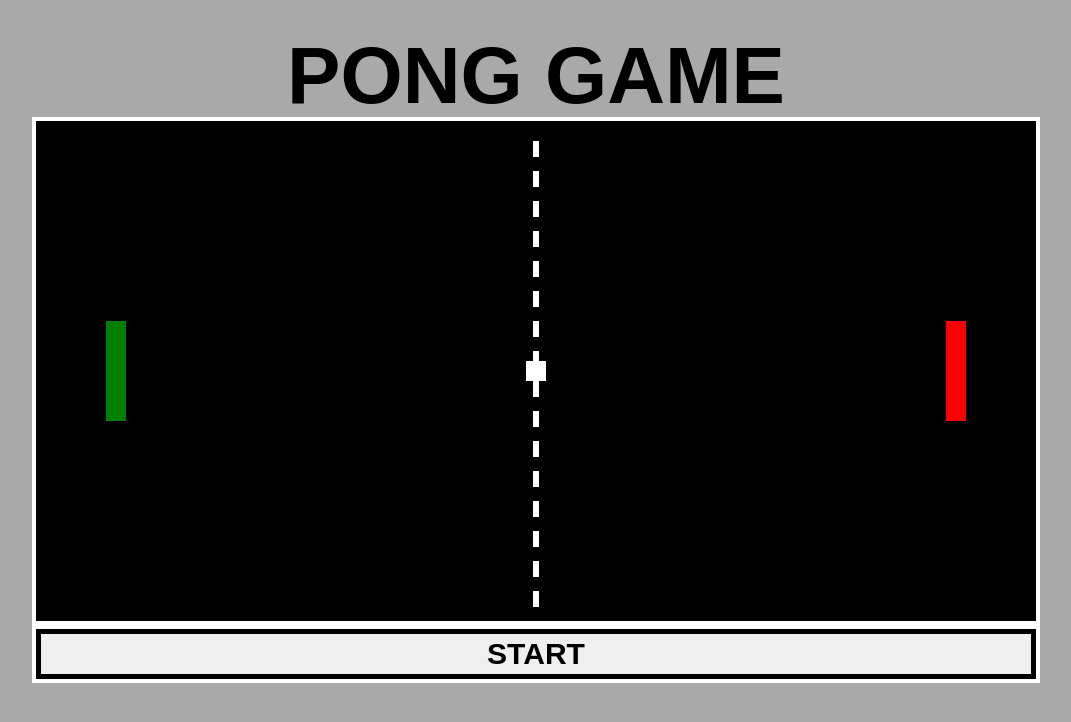
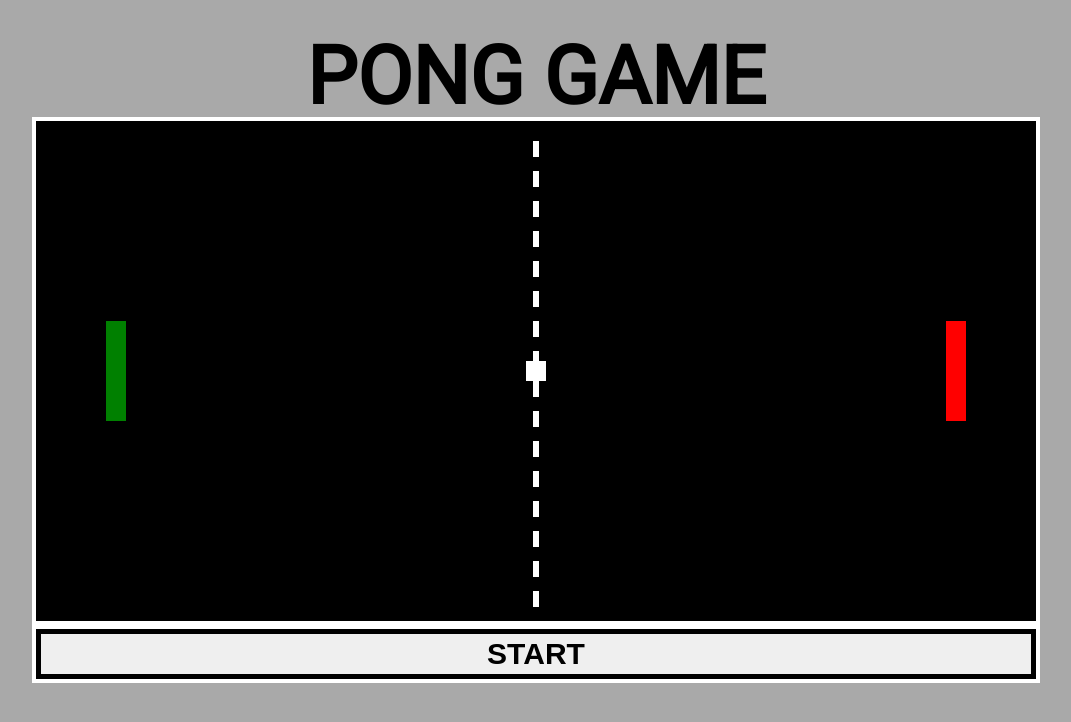
Before and after one commit to mateuszrosa/PongGame, a plain HTML site: page index.html in a window 1280 px wide. Shown: the whole page, without its empty margins (104-1175 px from the left). Drawn offline with Linux system fonts and the light colour scheme.

Commit message:
change of font

```diff
--- a/css/style.css
+++ b/css/style.css
@@ -12,7 +12,7 @@ body {
     justify-content: center;
     background-color: darkgray;
     flex-direction: column;
-    font-family: sans-serif;
+    font-family: 'Roboto', sans-serif;
 }
 
 h1:first-of-type {
--- a/index.html
+++ b/index.html
@@ -6,6 +6,7 @@
     <meta name="viewport" content="width=device-width, initial-scale=1.0">
     <meta http-equiv="X-UA-Compatible" content="ie=edge">
     <title>PongGame</title>
+    <link href="https://fonts.googleapis.com/css?family=Roboto&display=swap" rel="stylesheet">
     <link rel="stylesheet" href="css/style.css">
 </head>
 
```
